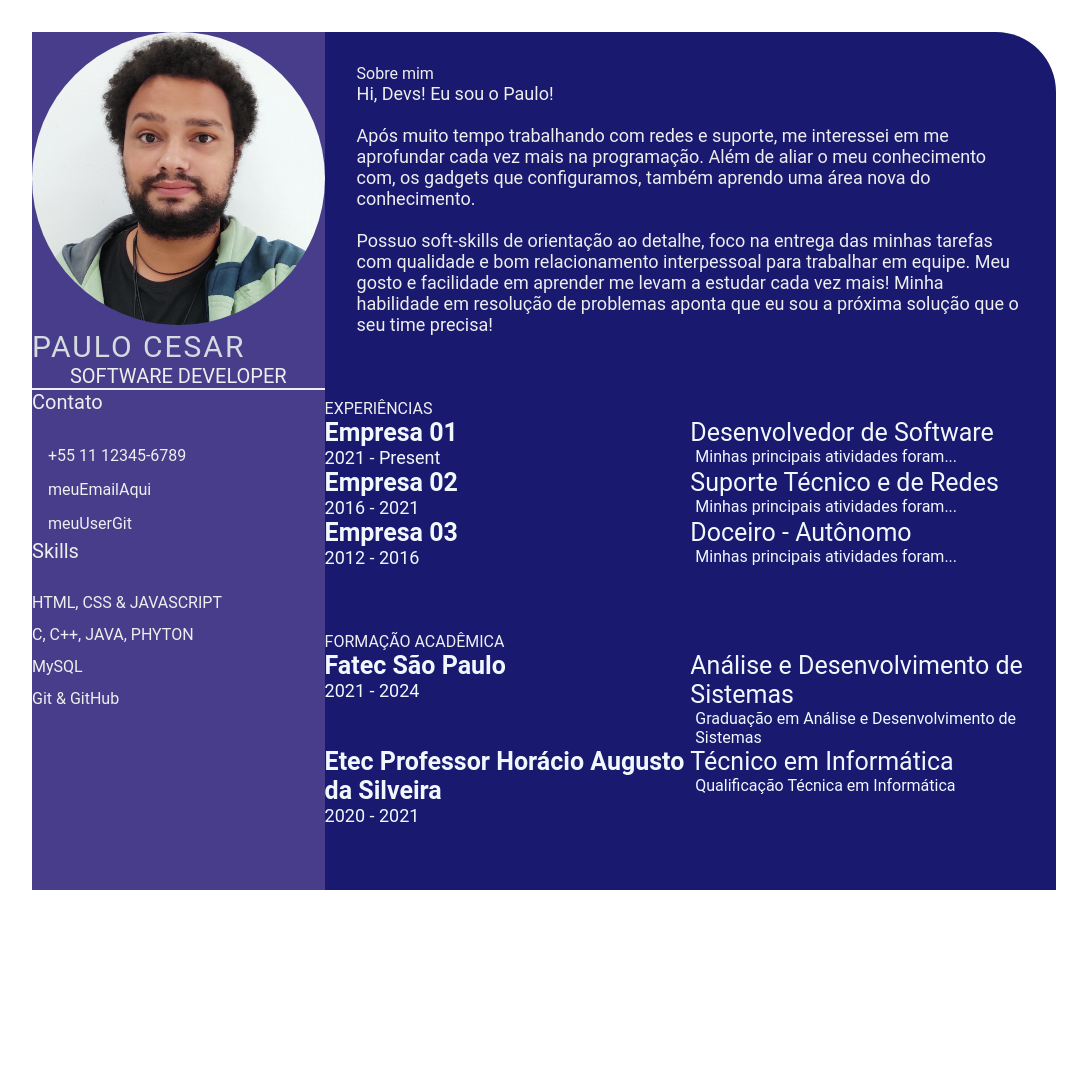
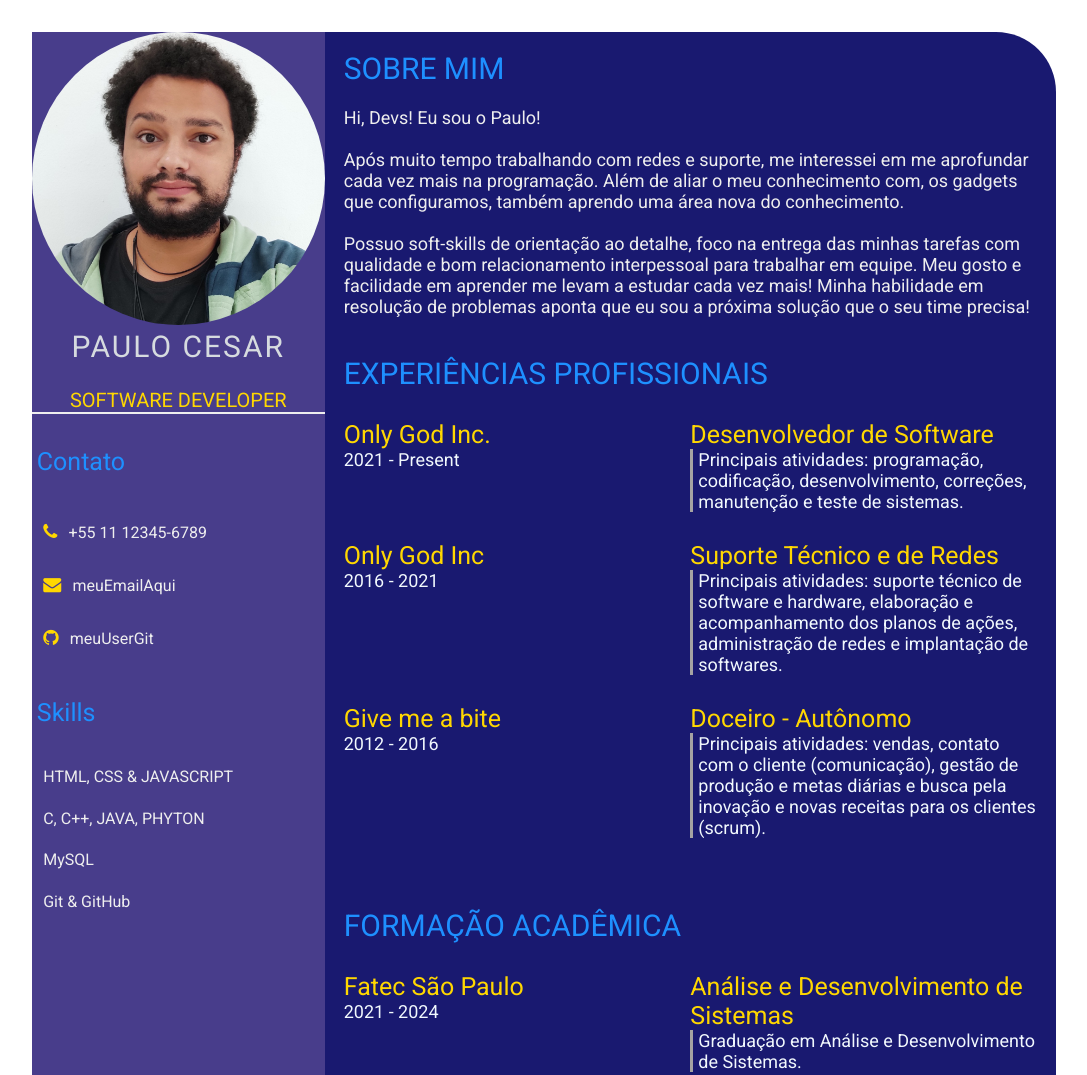
Before and after one commit to PauloLopesF/devweek.github.io, a plain HTML site: page index.html in a window 1280 px wide. Shown: the top 1075 px of the page, without its empty margins (96-1183 px from the left). Before the commit the page ends 922 px from the top, so only its background shows below. Drawn offline with Linux system fonts and the light colour scheme.

Commit message:
Day 06 (#6)
* feat add cursos && estilizacao cores fontes e simbolos

* arrumando as bordas

```diff
--- a/index.html
+++ b/index.html
@@ -5,6 +5,13 @@
       <meta http-equiv="X-UA-Compatible" content="IE-edge">
       <meta name="viewport" content="width=device-width, initial-scale=1.0">
       <title>Paulo Cesar CV</title>
+
+      <link rel="preconnect" href="https://fonts.googleapis.com">
+    <link rel="preconnect" href="https://fonts.gstatic.com" crossorigin>
+    <link href="https://fonts.googleapis.com/css2?family=Roboto:ital,wght@0,100;0,300;0,400;0,700;1,100;1,300;1,400;1,700&display=swap" rel="stylesheet">
+
+    <link rel="stylesheet" href="https://cdnjs.cloudflare.com/ajax/libs/font-awesome/4.7.0/css/font-awesome.min.css">
+
       <link rel="stylesheet" href="style.css">
    </head>
    <body>
@@ -14,18 +21,18 @@
                <div class="profile">
                   <image class="profile-image" src = "img/profile.jpg" alt="Profile image">
                   <p class="name">Paulo Cesar</p>
-                  <p class="profession">Software Developer</p>
+                  <p class="profession"><br>Software Developer</p>
                </div>
                <div class="contact-info">
-                  <p class="left-title">Contato</p>
+                  <p class="left-title"><br>Contato</p>
                   <ul>
                      <li><i class="fa fa-phone"></i>+55 11 12345-6789</li>
-                     <li><i class="fa fa-envolope"></i>meuEmailAqui</li>
+                     <li><i class="fa fa-envelope"></i>meuEmailAqui</li>
                      <li><i class="fa fa-github"></i>meuUserGit</li>
                   </ul>
                </div>
                <div class="skills">
-                  <p class="left-title">Skills</p>
+                  <p class="left-title"><br>Skills</p>
                   <ul>
                      <li>
                         <p>HTML, CSS & JAVASCRIPT</p>
@@ -46,42 +53,42 @@
          <section class="right-section">
             <div class="right-section-contents">
                <section class="about gap">
-                  <div class="right-title">Sobre mim</div>
+                  <div class="right-title">SOBRE MIM</div>
                   <p class="about-me-contents">
-                     Hi, Devs! Eu sou o Paulo!<br>
+                     <br>Hi, Devs! Eu sou o Paulo!<br>
                      <br>Após muito tempo trabalhando com redes e suporte, me interessei em me aprofundar cada vez mais na programação. Além de aliar o meu conhecimento com, os gadgets que configuramos, também aprendo uma área nova do conhecimento.<br>
                      <br>Possuo soft-skills de orientação ao detalhe, foco na entrega das minhas tarefas com qualidade e bom relacionamento interpessoal para trabalhar em equipe. Meu gosto e facilidade em aprender me levam a estudar cada vez mais! Minha habilidade em resolução de problemas aponta que eu sou a próxima solução que o seu time precisa!
                   </p>
                </section>
             </div>
             <section class="experience gap">
-               <div class=right-title>EXPERIÊNCIAS</div>
+               <div class=right-title>EXPERIÊNCIAS PROFISSIONAIS</div>
                <div class="experience-contents">
                   <div class="exp-left">
-                     <p class="exp-company-name">Empresa 01</p>
+                     <p class="exp-company-name"><br>Only God Inc.</p>
                      <p class="exp-time-period">2021 - Present</p>
                   </div>
                   <div class="exp-right">
-                     <p class="exp-position">Desenvolvedor de Software</p>
-                     <p class="exp-desc">Minhas principais atividades foram...
+                     <p class="exp-position"><br>Desenvolvedor de Software</p>
+                     <p class="exp-desc">Principais atividades: programação, codificação, desenvolvimento, correções, manutenção e teste de sistemas.
                      </p>
                   </div>
                   <div class="exp-left">
-                     <p class="exp-company-name">Empresa 02</p>
+                     <p class="exp-company-name"><br>Only God Inc</p>
                      <p class="exp-time-period">2016 - 2021</p>
                   </div>
                   <div class="exp-right">
-                     <p class="exp-position">Suporte Técnico e de Redes</p>
-                     <p class="exp-desc">Minhas principais atividades foram...
+                     <p class="exp-position"><br>Suporte Técnico e de Redes</p>
+                     <p class="exp-desc">Principais atividades: suporte técnico de software e hardware, elaboração e acompanhamento dos planos de ações, administração de redes e implantação de softwares.
                      </p>
                   </div>
                   <div class="exp-left">
-                     <p class="exp-company-name">Empresa 03</p>
+                     <p class="exp-company-name"><br>Give me a bite</p>
                      <p class="exp-time-period">2012 - 2016</p>
                   </div>
                   <div class="exp-right">
-                     <p class="exp-position">Doceiro - Autônomo</p>
-                     <p class="exp-desc">Minhas principais atividades foram...
+                     <p class="exp-position"><br>Doceiro - Autônomo</p>
+                     <p class="exp-desc"> Principais atividades: vendas, contato com o cliente (comunicação), gestão de produção e metas diárias e busca pela inovação e novas receitas para os clientes (scrum).
                      </p>
                   </div>
                </div>
@@ -90,25 +97,47 @@
                <div class=right-title>FORMAÇÃO ACADÊMICA</div>
                <div class="education-contents">
                   <div class="education-left">
-                     <p class="education-school-name">Fatec São Paulo</p>
+                     <p class="education-school-name"><br>Fatec São Paulo</p>
                      <p class="education-time-period">2021 - 2024</p>
                   </div>
                   <div class="education-right">
-                     <p class="education-subject">Análise e Desenvolvimento de Sistemas</p>
-                     <p class="education-desc">Graduação em Análise e Desenvolvimento de Sistemas
+                     <p class="education-subject"><br>Análise e Desenvolvimento de Sistemas</p>
+                     <p class="education-desc">Graduação em Análise e Desenvolvimento de Sistemas.
                      </p>
                   </div>
                   <div class="education-left">
-                     <p class="education-school-name">Etec Professor Horácio Augusto da Silveira</p>
+                     <p class="education-school-name"><br>Etec Professor Horácio Augusto da Silveira</p>
                      <p class="education-time-period">2020 - 2021</p>
                   </div>
                   <div class="education-right">
-                     <p class="education-subject">Técnico em Informática</p>
-                     <p class="education-desc">Qualificação Técnica em Informática
+                     <p class="education-subject"><br>Técnico em Informática</p>
+                     <p class="education-desc">Qualificação Técnica em Informática que inclui conhecimento em redes, segurança, banco de dados, logica de programação, sistemas operacionais e aplicações.
                      </p>
                   </div>
                </div>
             </section>
+            <section class="award gap">
+               <div class=right-title>CURSOS</div>
+               <div class="awards-contents">
+                  <div class="awards-left">
+                     <p class="awards-company-name"><br>EBAC</p>
+                     <p class="awards-time-period">Junho de 2021</p>
+                  </div>
+                  <div class="awards-right">
+                     <p class="awards-name"><br>Curso de UX</p>
+                     <p class="awards-desc">Curso de UX (User Experience) que visa o aprendizado sobre o conjunto de elementos e fatores relativos à interação do usuário com um determinado produto, sistema ou serviço cujo resultado gera uma percepção positiva ou negativa.
+                     </p>
+                  </div>
+                  <div class="awards-left">
+                     <p class="awards-company-name"><br>EBAC</p>
+                     <p class="awards-time-period">Junho de 2022</p>
+                  </div>
+                  <div class="awards-right">
+                     <p class="awards-name"><br>Curso de Análise de dados</p>
+                     <p class="awards-desc">Curso de Dados que visa o aprendizado sobre o processo de inspeção, limpeza, transformação e modelagem de dados com o objetivo de descobrir informações úteis, informar conclusões e apoiar a tomada de decisões.
+                     </p>
+                  </div>
+                  </section>
          </section>
       </main>
    </body>
--- a/style.css
+++ b/style.css
@@ -46,10 +46,11 @@
     font-size: 30px;
     letter-spacing: 2px;
     text-transform: uppercase;
+    text-align: center;
 }
 
 .profession {
-    color: #eeeeee;
+    color: #FFD700;
     font-size: 20px;
     text-transform: uppercase;
     text-align: center;
@@ -57,8 +58,9 @@
 
 /* .contact-info { border-bottom: 2px solid #1B2631; } */
 .left-title {
-    color: #eeeeee;
-    font-size: 20px;
+  padding: .3rem .3rem;
+    color: #1E90FF;
+    font-size: 25px;
 }
 
 .contact-info ul {
@@ -74,8 +76,9 @@
 .contact-info ul li i,
 .references ul li i {
     padding-right: 1rem;
+    padding: .7rem .7rem;
     font-size: 18px;
-    color: #eeeeee;
+    color: #FFD700;
 }
 
 .skills ul {
@@ -83,19 +86,21 @@
 }
 .skills ul li p {
     padding: .4rem 0;
+    padding: .7rem .7rem;
     color: #eeeeee;
 }
 
 .right-section-contents {
-    padding: 2rem 2rem;
+
 }
 
 .right-title {
-    color: #eeeeee;
+  color: #1E90FF;
+  font-size: 30px;
 }
 
 .gap {
-    padding-bottom: 2rem;
+    padding: 1.2rem 1.2rem;
 }
 .about-me-contents {
     font-size: 18px;
@@ -115,7 +120,8 @@
 .education-school-name,
 .awards-company-name {
     font-size: 25px;
-    font-weight: bold;
+    color: #FFD700
+
 }
 
 .exp-time-period,
@@ -128,11 +134,13 @@
 .education-subject,
 .awards-name {
     font-size: 25px;
+    color: #FFD700
 }
 
 .exp-desc,
 .education-desc,
 .awards-desc {
-    font-size: 16px;
+    font-size: 18px;
     padding-left: 5px;
+    border-left: 3px solid #a5a3a3;
 }
```
